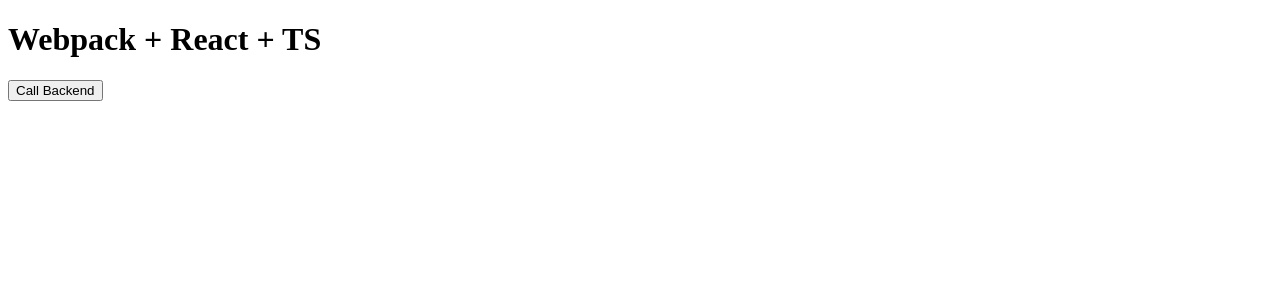
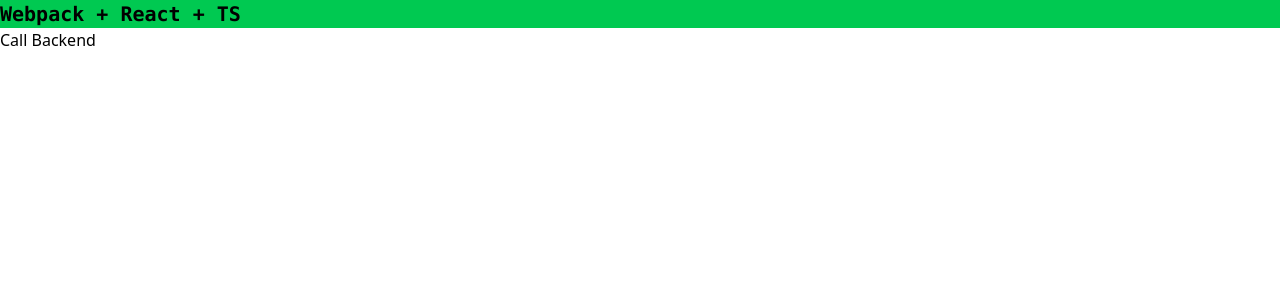
Before and after one commit to shahfaiz-cb/toy-crud, a React app in the folder capella_ui/: page / in a window 1280 px wide. Shown: the top 300 px of the page. Built offline with nearby package versions, Linux system fonts and the light colour scheme.

Commit message:
feat: setup tailwindcss v4 using postcss

```diff
--- /dev/null
+++ b/capella_ui/postcss.config.cjs
@@ -0,0 +1,5 @@
+module.exports = {
+  plugins: {
+    "@tailwindcss/postcss": {},
+  },
+};
--- /dev/null
+++ b/capella_ui/src/app.css
@@ -0,0 +1 @@
+@import "tailwindcss"
--- a/capella_ui/src/main.tsx
+++ b/capella_ui/src/main.tsx
@@ -1,5 +1,6 @@
 import React from "react";
 import ReactDOM from "react-dom/client"
+import './app.css'
 
 const App = () => {
     const callBackend = async () => {
@@ -14,7 +15,7 @@
 
     return (
         <div>
-            <h1>Webpack + React + TS</h1>
+            <h1 className="font-bold text-xl bg-green-500 font-mono">Webpack + React + TS</h1>
             <button onClick={callBackend}>Call Backend</button>
         </div>
     )
--- a/capella_ui/webpack.config.cjs
+++ b/capella_ui/webpack.config.cjs
@@ -23,6 +23,14 @@
                 test: /\.(ts|tsx)$/,
                 use: "ts-loader",
                 exclude: /node_modules/,
+            },
+            {
+                test: /\.css$/,
+                use: [
+                    "style-loader",
+                    "css-loader",
+                    "postcss-loader"
+                ],
             }
         ]
     },
```
Also changed, not shown: capella_ui/package.json (+8 -2 lines), 1 other file (tests, documents, lock files or other folders).
